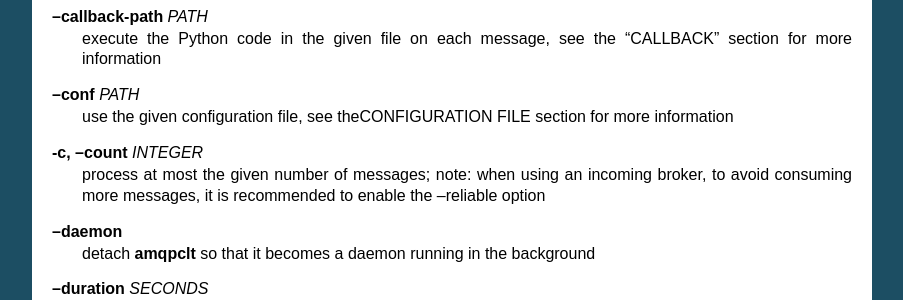
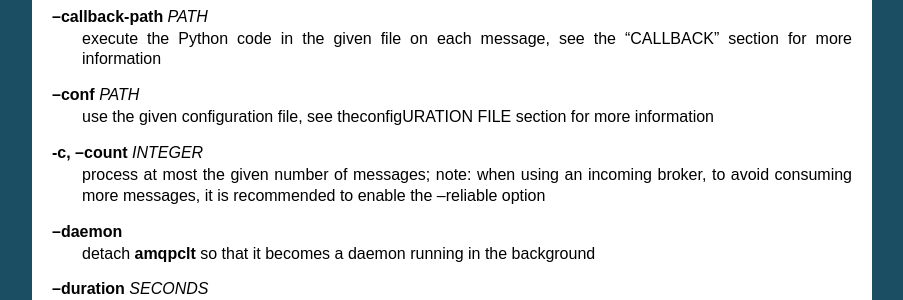
Before and after one commit to cern-mig/python-amqpclt, a Sphinx documentation site: the page built from docs/index.rst, in a window 1280 px wide and 900 px high, scrolled down 819 px. Shown: the part 152-452 px from the top of the window, without its empty margins (198-1101 px from the left). Built offline with Sphinx 7.4.7, drawn with Linux system fonts in a browser that asks for light colours.

Commit message:
rearranging

```diff
--- a/docs/index.rst
+++ b/docs/index.rst
@@ -63,7 +63,7 @@ OPTIONS
 	execute the Python code in the given file on each message, see the "CALLBACK" section for more information
 
 **--conf** *PATH*
-	use the given configuration file, see theCONFIGURATION FILE section for more information
+	use the given configuration file, see theconfigURATION FILE section for more information
 
 **-c, --count** *INTEGER*
 	process at most the given number of messages; note: when using an incoming broker, to avoid consuming more messages, it is recommended to enable the --reliable option
```
Also changed, not shown: 4 other files.
